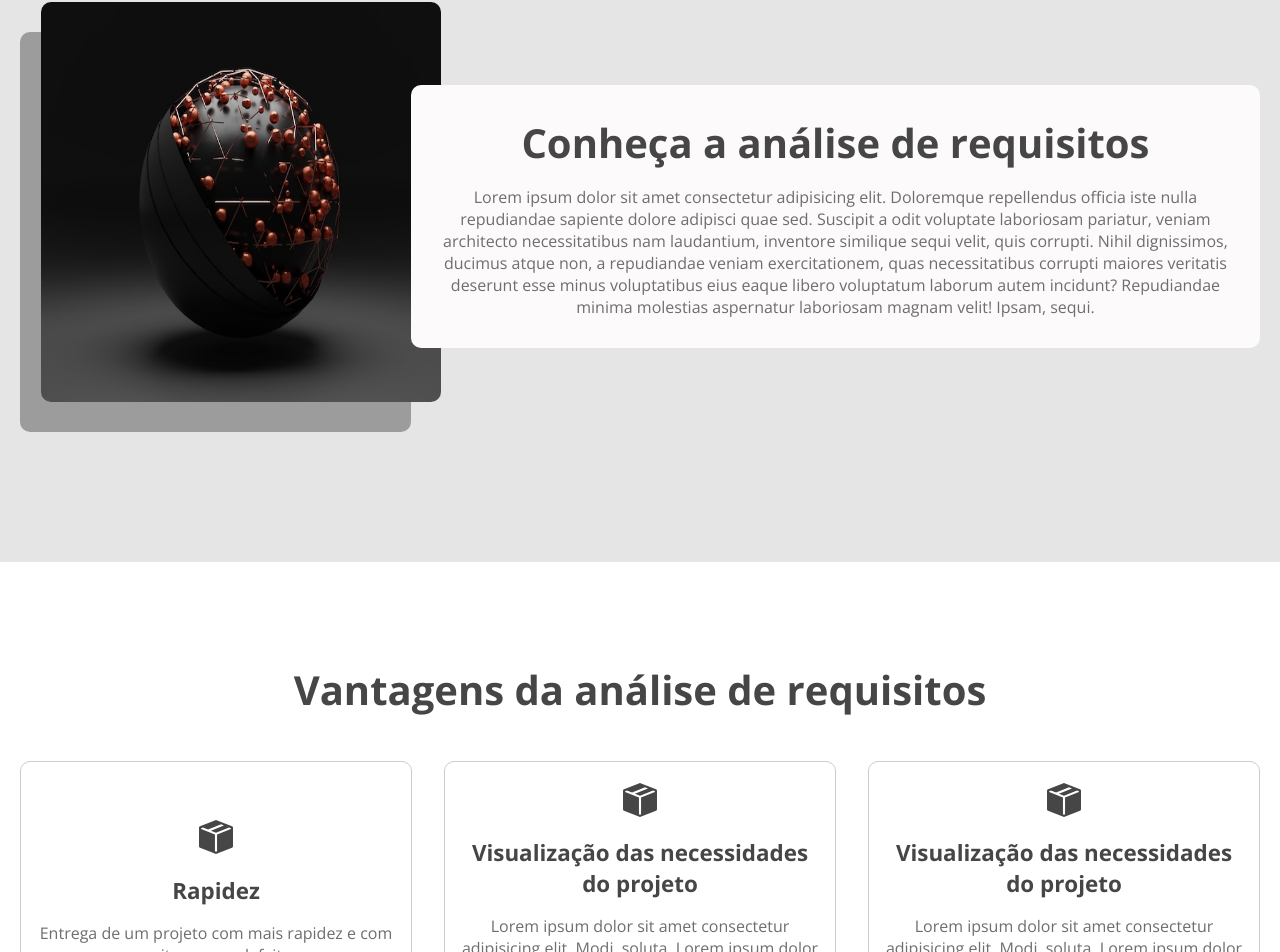
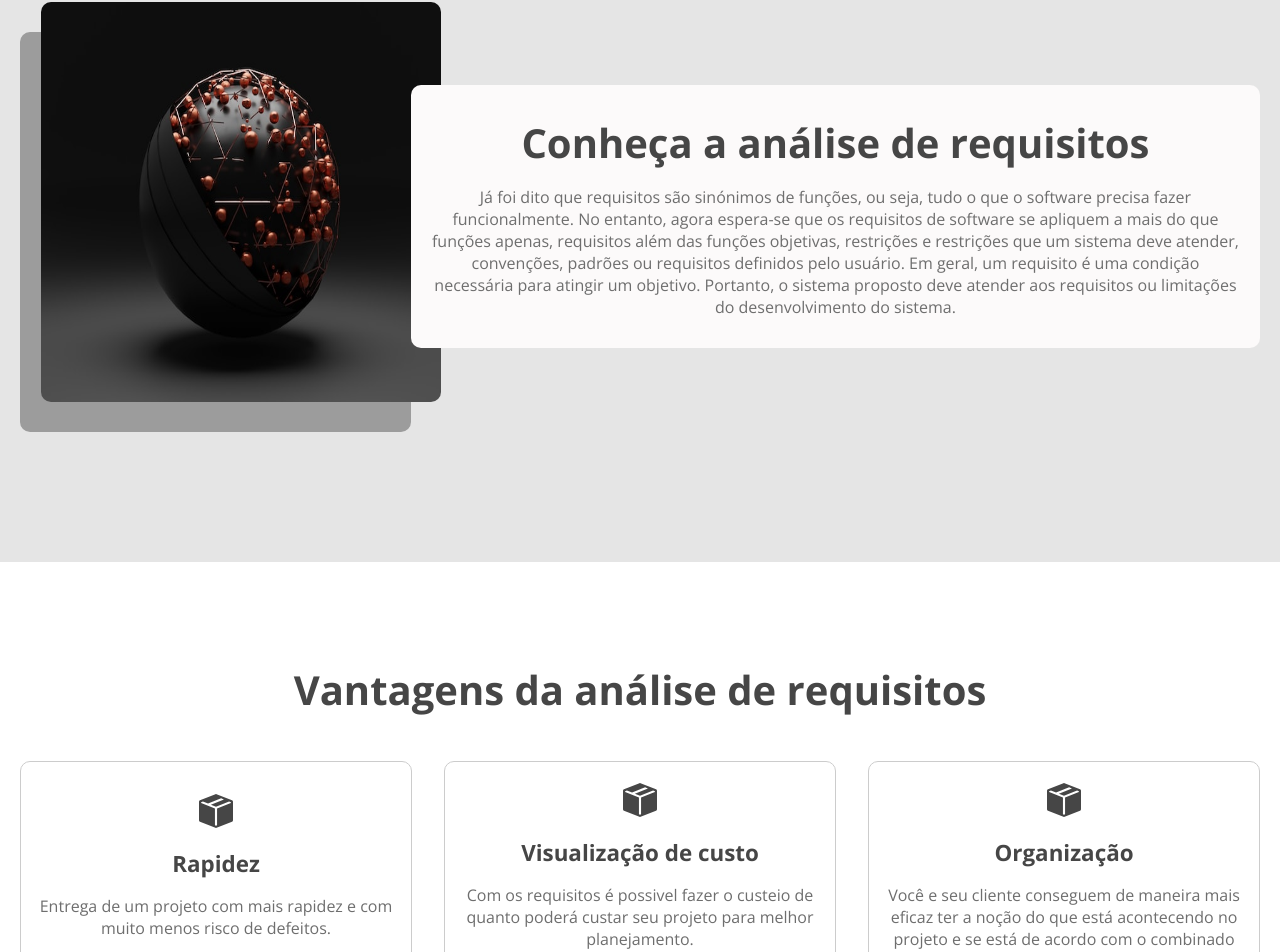
Before and after one commit to Juliana-24/Projeto_Interdisciplinar_4, a React (Vite) app: page /sobre in a window 1280 px wide. Shown: the part 893-1845 px from the top of the page. Built offline with nearby package versions, Linux system fonts and the light colour scheme; no server answers; sample sign-in values are in the browser's storage.

Commit message:
Alteração dos cards na tela sobre

```diff
--- a/src/components/GridCardSobre/index.jsx
+++ b/src/components/GridCardSobre/index.jsx
@@ -22,17 +22,18 @@ export default function GridCardSobre() {
         <CardSobre
           iconeCard={<BsFillBoxSeamFill size={34} color="#464646" />}
           titulocard="Rapidez"
-          textoCard="Entrega de um projeto com mais rapidez e com muito menos defeito."
+          textoCard="Entrega de um projeto com mais rapidez e com muito menos risco de defeitos."
         />
         <CardSobre
           iconeCard={<BsFillBoxSeamFill size={34} color="#464646" />}
-          titulocard="Visualização das necessidades do projeto"
-          textoCard="Lorem ipsum dolor sit amet consectetur adipisicing elit. Modi, soluta. Lorem ipsum dolor sit amet consectetur adipisicing elit. Modi, soluta."
+          titulocard="Visualização de custo"
+          textoCard="Com os requisitos é possivel fazer o custeio de quanto poderá custar seu projeto para melhor planejamento."
         />
         <CardSobre
           iconeCard={<BsFillBoxSeamFill size={34} color="#464646" />}
-          titulocard="Visualização das necessidades do projeto"
-          textoCard="Lorem ipsum dolor sit amet consectetur adipisicing elit. Modi, soluta. Lorem ipsum dolor sit amet consectetur adipisicing elit. Modi, soluta."
+          titulocard="Organização"
+          textoCard="Você e seu cliente conseguem de maneira mais eficaz ter a noção do que está acontecendo no projeto
+           e se está de acordo com o combinado"
         />
       </div>
     </div>
--- a/src/pages/Sobre/index.jsx
+++ b/src/pages/Sobre/index.jsx
@@ -56,15 +56,11 @@ export default function Sobre() {
         <div className="containerInformacoes">
           <h2>Conheça a análise de requisitos</h2>
           <p>
-            Lorem ipsum dolor sit amet consectetur adipisicing elit. Doloremque
-            repellendus officia iste nulla repudiandae sapiente dolore adipisci
-            quae sed. Suscipit a odit voluptate laboriosam pariatur, veniam
-            architecto necessitatibus nam laudantium, inventore similique sequi
-            velit, quis corrupti. Nihil dignissimos, ducimus atque non, a
-            repudiandae veniam exercitationem, quas necessitatibus corrupti
-            maiores veritatis deserunt esse minus voluptatibus eius eaque libero
-            voluptatum laborum autem incidunt? Repudiandae minima molestias
-            aspernatur laboriosam magnam velit! Ipsam, sequi.
+          Já foi dito que requisitos são sinónimos de funções, ou seja, tudo o que o software precisa fazer funcionalmente.
+          No entanto, agora espera-se que os requisitos de software se apliquem a mais do que funções apenas,
+          requisitos além das funções objetivas, restrições e restrições que um sistema deve atender, convenções,
+          padrões ou requisitos definidos pelo usuário. Em geral, um requisito é uma condição necessária para atingir um objetivo.
+          Portanto, o sistema proposto deve atender aos requisitos ou limitações do desenvolvimento do sistema.
           </p>
         </div>
       </div>
```
